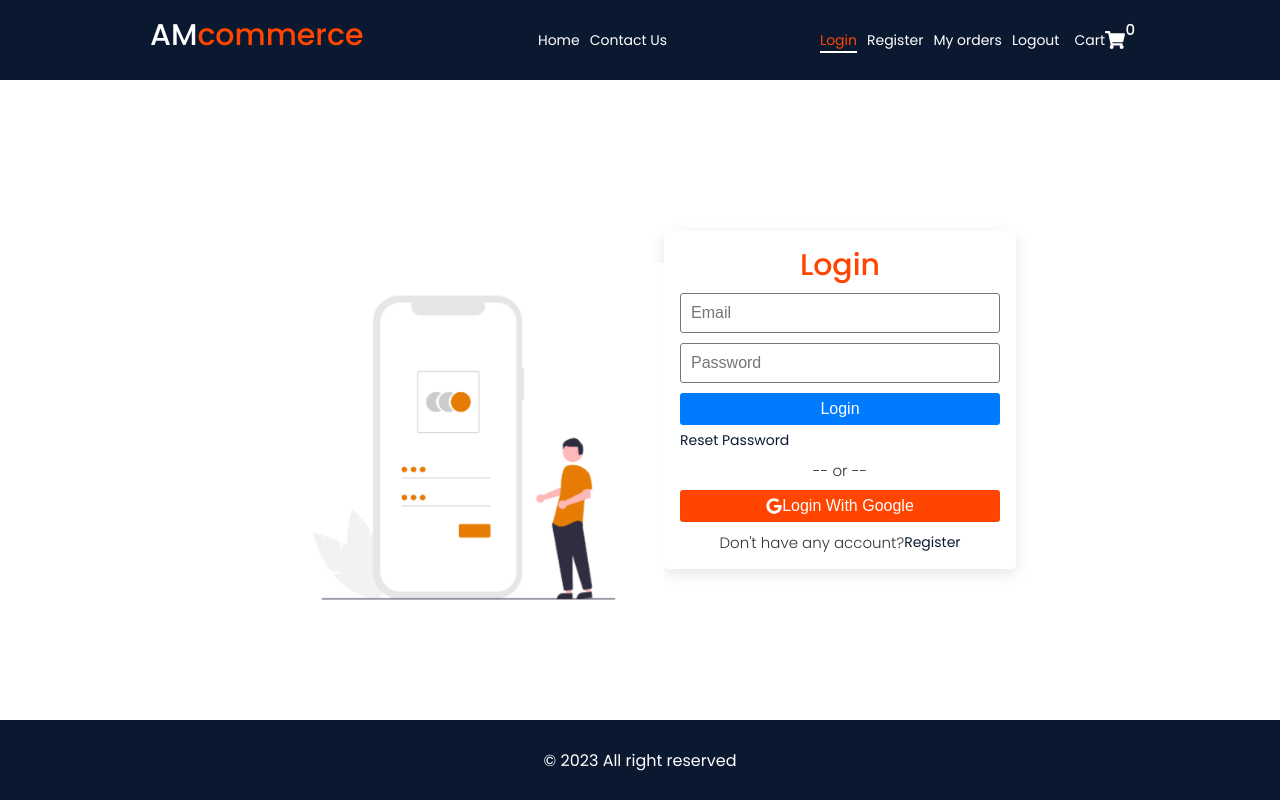
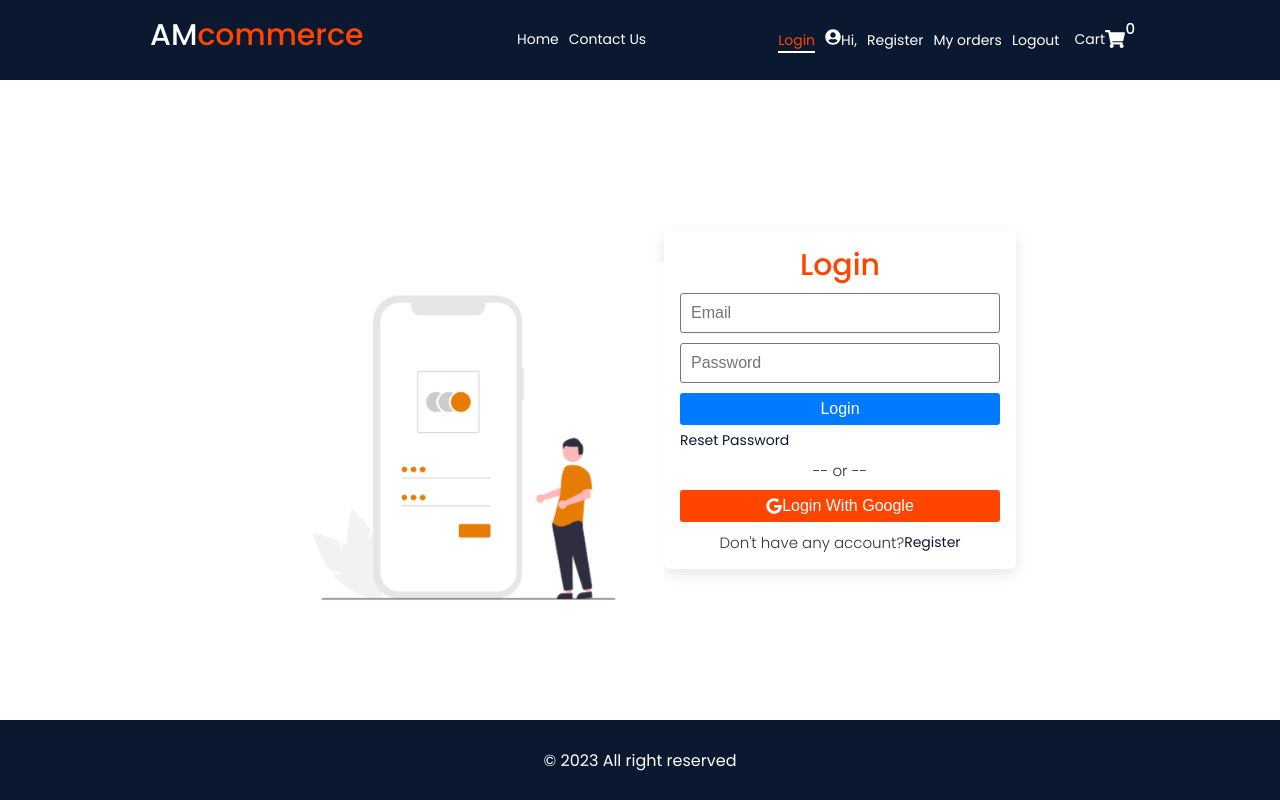
Before and after one commit to AlmirMotika/eShop, a React (Create React App) app: page /Login in a window 1280 px wide. Built offline with nearby package versions, Linux system fonts and the light colour scheme; no server answers.

Commit message:
20. Monitor Authentication State

```diff
--- a/src/components/header/Header.js
+++ b/src/components/header/Header.js
@@ -1,10 +1,10 @@
-import {useState,React} from 'react'
+import {useState,React, useEffect} from 'react'
 import { Link,NavLink,useNavigate } from 'react-router-dom';
 import styles from "./Header.module.scss";
-import {FaShoppingCart, FaTimes} from "react-icons/fa"
+import {FaShoppingCart, FaTimes, FaUserCircle} from "react-icons/fa"
 import {HiOutlineMenuAlt3} from "react-icons/hi";
 import { toast } from 'react-toastify';
-import { signOut } from 'firebase/auth';
+import { onAuthStateChanged, signOut } from 'firebase/auth';
 import { auth } from '../../firebase/config';
 const activeLink=({isActive})=>
 (isActive?`${styles.active}`:"")
@@ -35,7 +35,20 @@
 
 const Header = () => {
   const[showMenu,setShowMenu]=useState(false);
-const navigate=useNavigate();
+  const[displayName,setdisplayName]=useState("");
+  const navigate=useNavigate();
+
+  useEffect(()=>{
+    onAuthStateChanged(auth, (user) => {
+      if (user) {
+        const uid = user.uid;
+        console.log(user.displayName);
+        setdisplayName(user.displayName);
+      } else {
+        setdisplayName("");
+      }
+    });
+  })
 
 
   const toggleMenu=()=>{
@@ -84,6 +97,10 @@
           <div className={styles["header-right"]} onClick={hideMenu}>
             <span className={styles.links}>
               <NavLink to="/Login" className={activeLink}>Login</NavLink>
+              <a href="#">
+                <FaUserCircle size={16}/>
+                Hi,{displayName}
+              </a>
               <NavLink to="/Register" className={activeLink}>Register</NavLink>
               <NavLink to="/order-history" className={activeLink}>My orders</NavLink>
               <NavLink to="/" onClick={logoutUser}>Logout</NavLink>
```
